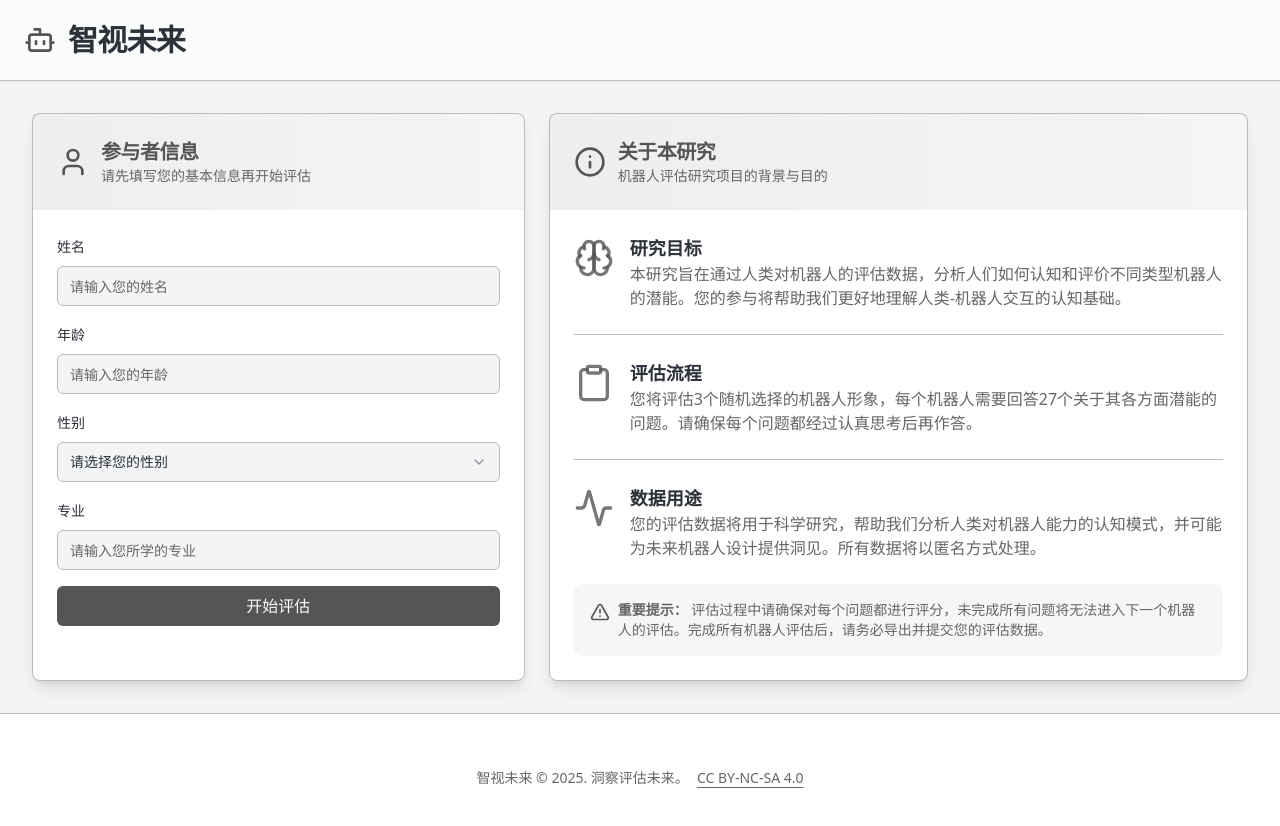
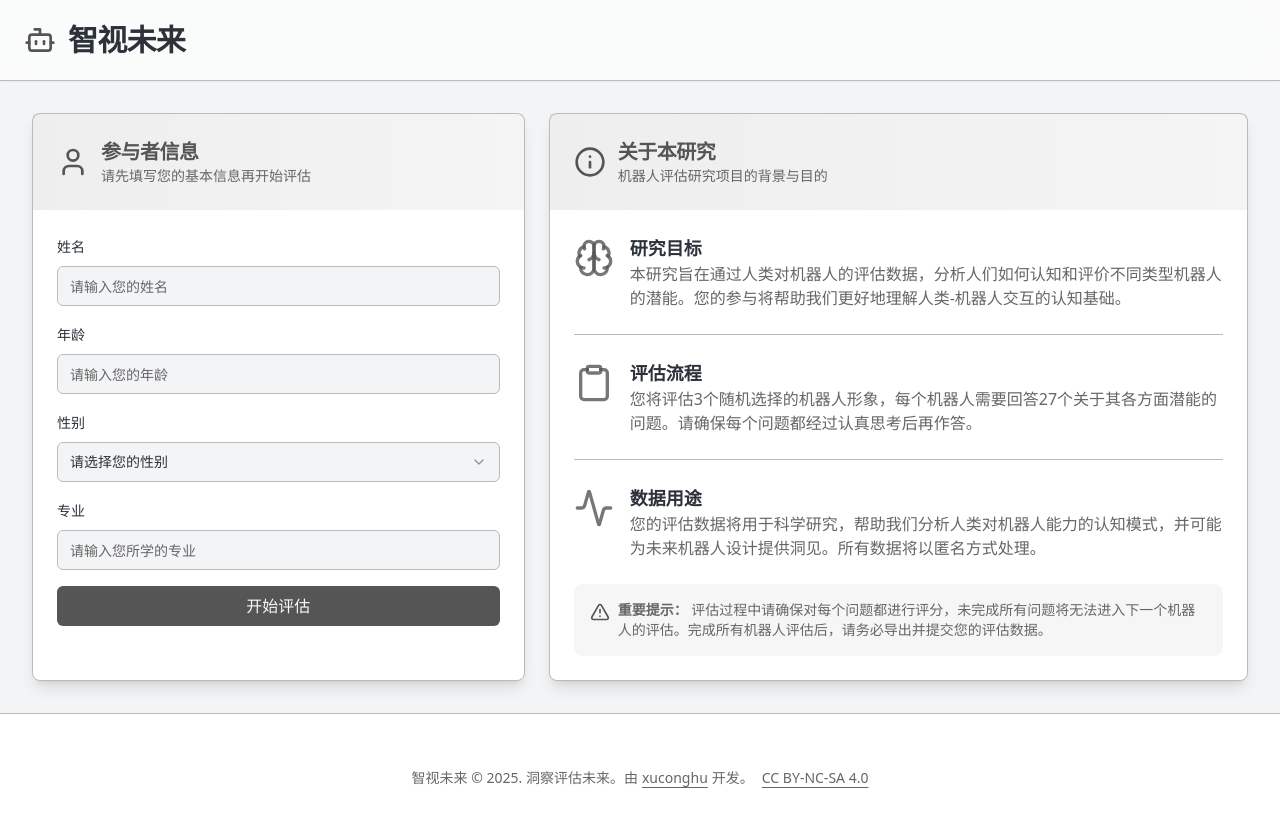
Before and after one commit to xuconghu/test222, a Next.js app: page /test222/ in a window 1280 px wide. Shown: the top 826 px of the page. Built offline with nearby package versions, Linux system fonts and the light colour scheme.

Commit message:
添加开发者信息到页脚

```diff
--- a/src/app/page.tsx
+++ b/src/app/page.tsx
@@ -567,7 +567,16 @@ export default function RobotVisionaryPage() {
       <footer className="py-6 border-t bg-card">
         <div className="container flex flex-col items-center justify-center gap-2 md:h-20 md:flex-row">
           <p className="text-center text-sm leading-loose text-muted-foreground">
-            智视未来 &copy; {new Date().getFullYear()}. 洞察评估未来。
+            智视未来 &copy; {new Date().getFullYear()}. 洞察评估未来。由
+            <a
+              href="https://github.com/xuconghu"
+              target="_blank"
+              rel="noopener noreferrer"
+              className="mx-1 underline underline-offset-4 hover:text-primary"
+            >
+              xuconghu
+            </a>
+            开发。
             <span className="block md:inline md:ml-2">
               <a
                 href="https://creativecommons.org/licenses/by-nc-sa/4.0/"
```
